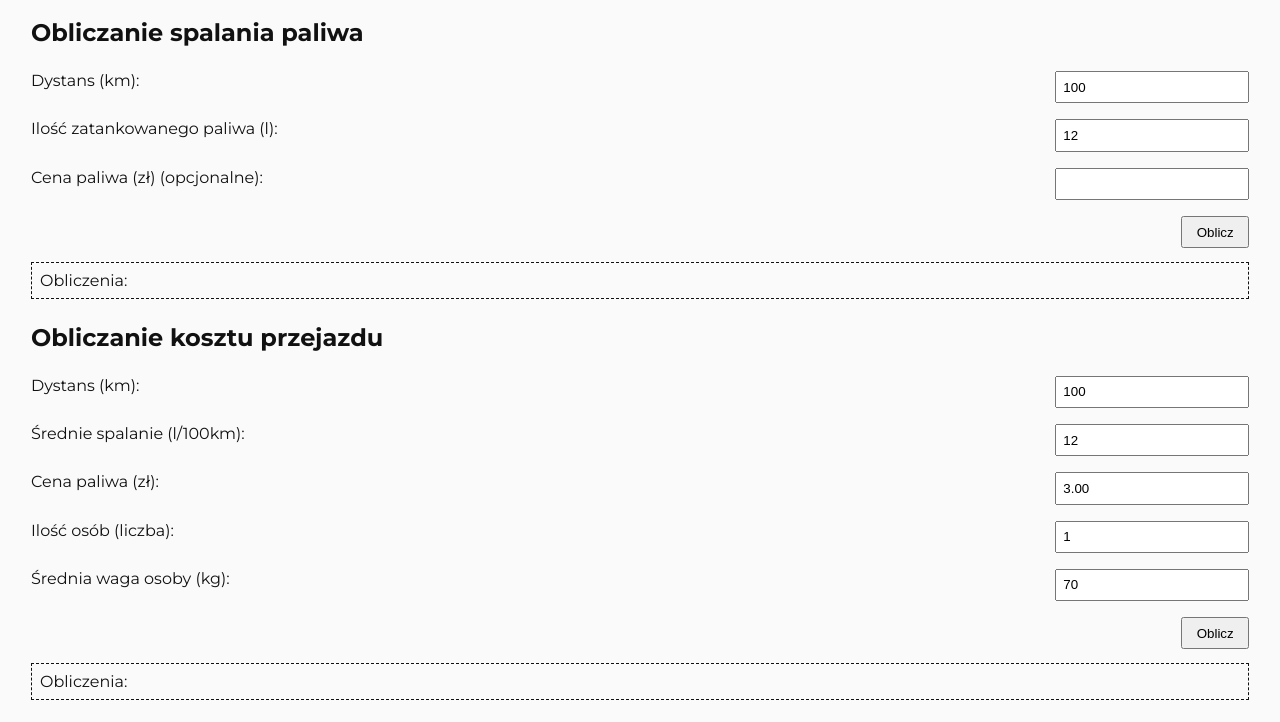
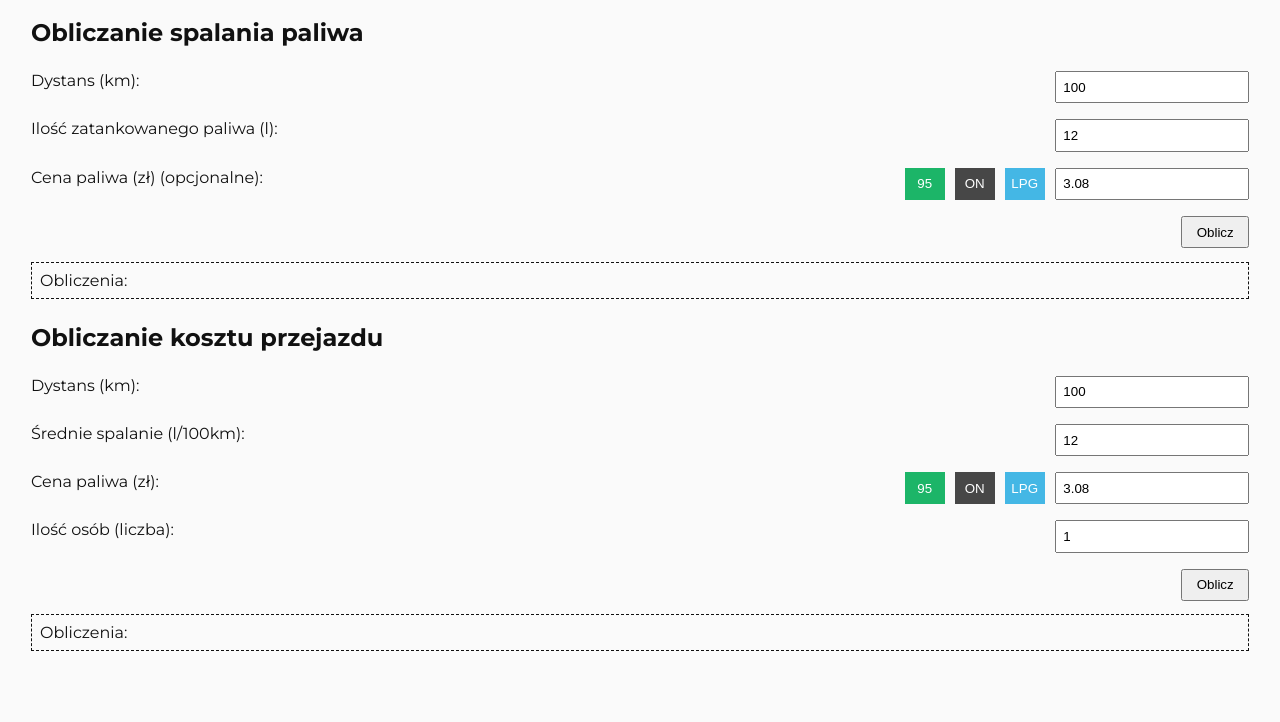
Before and after one commit to kubamielech/kalkulator_paliwa, a plain HTML site: page index.html in a window 1280 px wide. Shown: the part 78-800 px from the top of the page. Drawn offline with Linux system fonts and the light colour scheme.

Commit message:
added btns

```diff
--- a/index.html
+++ b/index.html
@@ -51,7 +51,12 @@
                 </div>
                 <div class="input-box">
                     <label for="firstFuelPrice">Cena paliwa (zł) (opcjonalne):</label>
-                    <input type="number" name="firstFuelPrice" id="firstFuelPrice">
+                    <div class="btn-group">
+                        <input type="number" class="firstFuelPrice" name="firstFuelPrice" id="firstFuelPrice" value="3.08">
+                        <button type="button" class="first-fuel-price-btn pb" data-price="5.93">95</button>
+                        <button type="button" class="first-fuel-price-btn on" data-price="6.03">ON</button>
+                        <button type="button" class="first-fuel-price-btn lpg" data-price="3.08">LPG</button>
+                    </div>
                 </div>
                 <div class="btn-box">
                     <button class="count">Oblicz</button>
@@ -76,24 +81,23 @@
                 </div>
                 <div class="input-box">
                     <label for="fuelPrice">Cena paliwa (zł):</label>
-                    <input type="number" name="fuelPrice" id="fuelPrice" value="3.00" required>
+                    <div class="btn-group">
+                        <input type="number" class="fuelPrice" name="fuelPrice" id="fuelPrice" value="3.08" required>
+                        <button type="button" class="fuel-price-btn pb" data-price="5.93">95</button>
+                        <button type="button" class="fuel-price-btn on" data-price="6.03">ON</button>
+                        <button type="button" class="fuel-price-btn lpg" data-price="3.08">LPG</button>
+                    </div>
                 </div>
                 <div class="input-box">
                     <label for="people">Ilość osób (liczba):</label>
                     <input type="number" name="people" id="people" value="1" required>
-                </div>
-                <div class="input-box">
-                    <label for="weight">Średnia waga osoby (kg):</label>
-                    <input type="number" name="weight" id="weight" value="70" required>
                 </div>
                 <div class="btn-box">
                     <button class="count-price">Oblicz</button>
                 </div>
                 <div class="answer-box">
                     <p class="answer-two">Obliczenia:</p>
-                    <p class="price-info">Koszt przejazdu (bez osób): <span class="price"></span></p>
-                    <p class="full-price-info">Koszt przejazdu (z osobami): <span class="full-price"></span>
-                    </p>
+                    <p class="price-info">Koszt przejazdu: <span class="price"></span></p>
                     <p class="person-price-info">Koszt przejazdu na osobe: <span class="person-price"></span></p>
                 </div>
             </div>
--- a/script.js
+++ b/script.js
@@ -12,17 +12,21 @@ const travelDistance = document.querySelector('#travelDistance')
 const averageFuelConsumption = document.querySelector('#averageFuelConsumption')
 const fuelPrice = document.querySelector('#fuelPrice')
 const people = document.querySelector('#people')
-const weight = document.querySelector('#weight')
 const countPriceBtn = document.querySelector('.count-price')
 const priceInfo = document.querySelector('.price-info')
 const price = document.querySelector('.price')
-const fullPriceInfo = document.querySelector('.full-price-info')
-const fullPrice = document.querySelector('.full-price')
 const personPriceInfo = document.querySelector('.person-price-info')
 const personPrice = document.querySelector('.person-price')
 const answerTwo = document.querySelector('.answer-two')
 
 const toggleSwitch = document.querySelector('.theme')
+
+document.querySelectorAll('.fuel-price-btn').forEach(button => {
+    button.addEventListener('click', () => {
+        const price = button.getAttribute('data-price');
+        document.getElementById('fuelPrice').value = price;
+    });
+});
 
 toggleSwitch.addEventListener('click', () => {
 	const currentTheme = localStorage.getItem('theme')
@@ -64,11 +68,9 @@ const showPrice = () => {
 		travelDistance.value == '' ||
 		averageFuelConsumption.value == '' ||
 		fuelPrice.value == '' ||
-		people.value == '' ||
-		weight.value == ''
+		people.value == ''
 	) {
 		priceInfo.style.display = 'none'
-		fullPriceInfo.style.display = 'none'
 		personPriceInfo.style.display = 'none'
 		answerTwo.style.display = "block"
 		alert('Uzupełnij wszystkie pola!')
@@ -79,14 +81,10 @@ const showPrice = () => {
 
 const countPrice = () => {
 	const travelPrice = ((travelDistance.value * averageFuelConsumption.value) / 100) * fuelPrice.value
-	const additionalConsumption = (weight.value * people.value * 0.6) / 100
-	const additionalTravelPrice = travelPrice + additionalConsumption * fuelPrice.value
-	const perPersonPrice = additionalTravelPrice / people.value
+	const perPersonPrice = travelPrice / people.value
 	answerTwo.style.display = "none"
 	priceInfo.style.display = 'block'
 	price.textContent = travelPrice.toFixed(2) + ' zł'
-	fullPriceInfo.style.display = 'block'
-	fullPrice.textContent = additionalTravelPrice.toFixed(2) + ' zł'
 	personPriceInfo.style.display = 'block'
 	personPrice.textContent = perPersonPrice.toFixed(2) + ' zł'
 }
--- a/style.css
+++ b/style.css
@@ -142,6 +142,39 @@ p {
 	border: 1px dashed var(--font-color);
 }
 
+.fuel-price-btn,
+.first-fuel-price-btn {
+	margin: 0 5px;
+	height: 100%;
+	width: 40px;
+	min-width: 40px;
+	text-align: center;
+	color: #fff;
+	border: none;
+}
+
+.btn-group {
+	display: flex;
+	height: 32.31px;
+}
+
+.pb {
+	background-color: rgb(28, 181, 104);
+}
+
+.on {
+	background-color: rgb(71, 71, 71);
+}
+
+.lpg {
+	background-color: rgb(68, 183, 229);
+}
+
+.fuelPrice {
+	margin-right: 5px;
+	width: 100%;
+}
+
 @media (min-width: 768px) {
 	.input-box {
 		flex-direction: row;
@@ -151,4 +184,11 @@ p {
 	label {
 		margin-bottom: 0;
 	}
+
+	.fuelPrice,
+	.firstFuelPrice {
+		order: 1;
+		margin-left: 5px;
+		margin-right: 0;
+	}
 }
```
